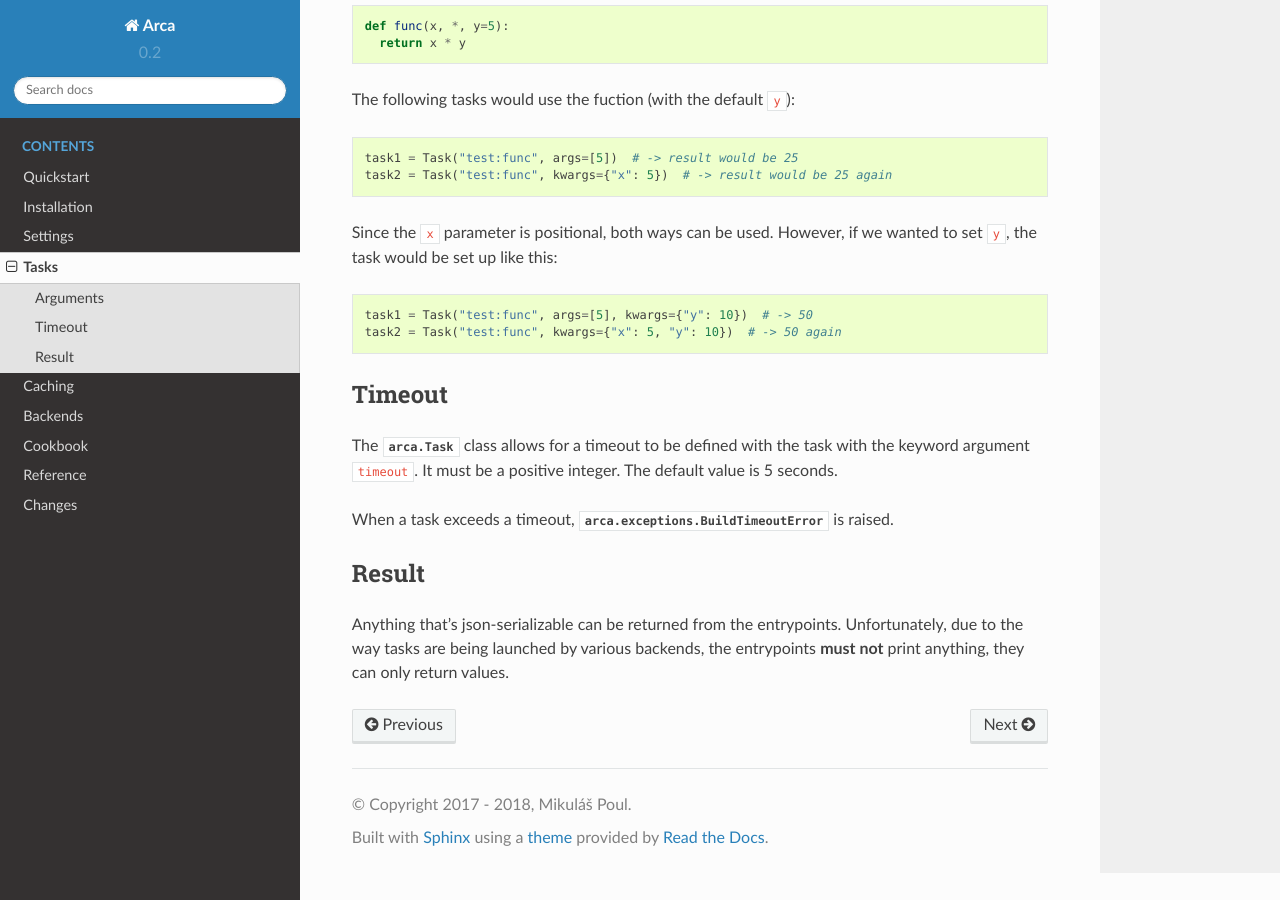
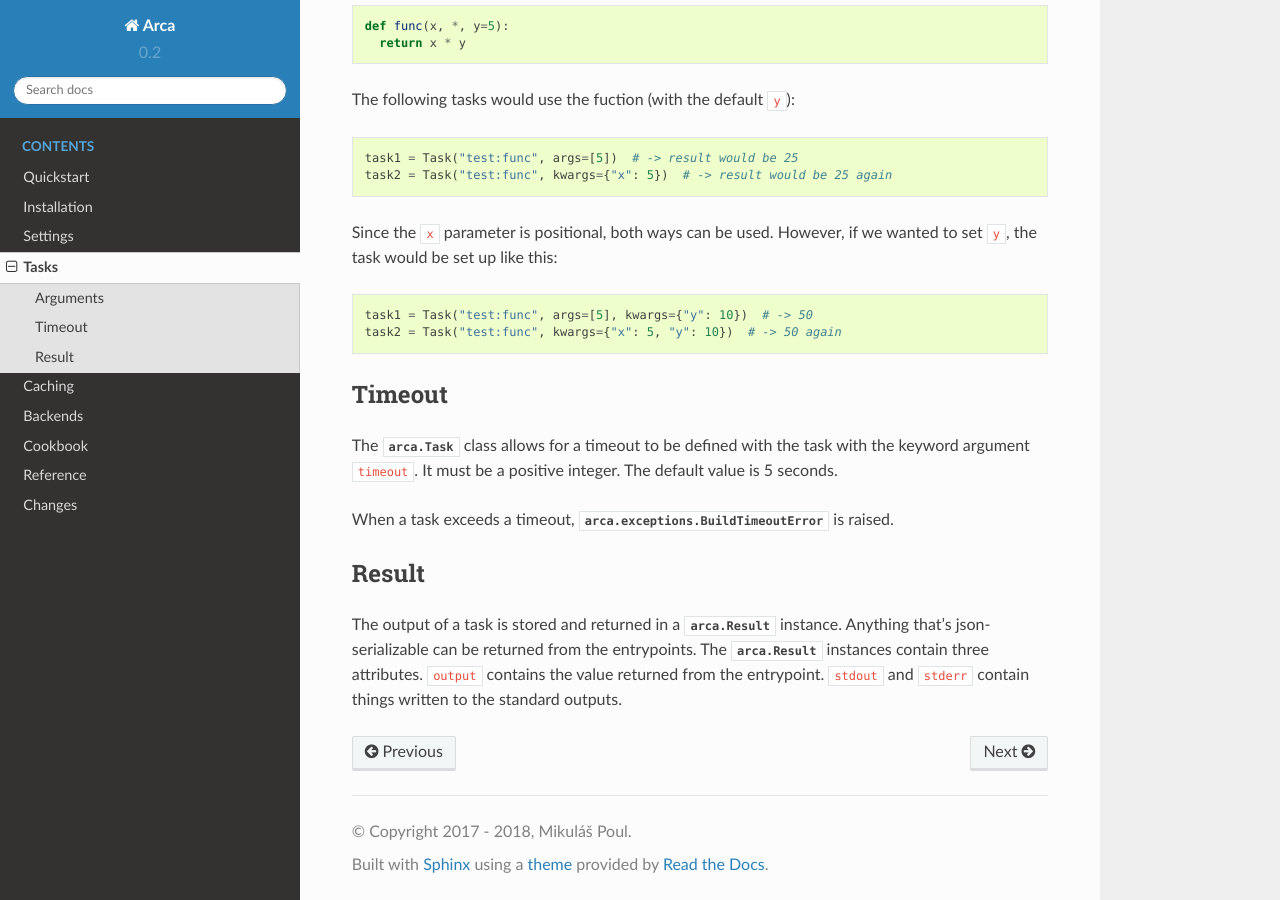
Before and after one commit to pyvec/arca, a Sphinx documentation site: the page built from docs/tasks.rst, in a window 1280 px wide and 900 px high, scrolled down 928 px. Built offline with Sphinx 7.4.7 and the Read the Docs theme 2.0.0, drawn with Linux system fonts in a browser that asks for light colours.

Commit message:
Redirecting stdout and stderr in runner when executing the callables

```diff
--- a/README.rst
+++ b/README.rst
@@ -100,8 +100,8 @@ To call the function using Arca, the following example would do so:
   print(result.output)
 
 The code would print ``Hello World!``.
-``result`` would be a ``arca.Result`` instance which currently only has one attribute,
-``output``, with the output of the function call.
+``result`` would be a ``arca.Result`` instance. ``arca.Result`` has three attributes,
+``output`` with the return value of the function call, ``stdout`` and ``stderr`` contain things printed to the standard outputs.
 If the task fails, ``arca.exceptions.BuildError`` would be raised.
 
 By default, the `Current Environment Backend <https://arca.readthedocs.io/en/latest/backends.html#current-environment>`_ is used to run tasks,
--- a/docs/quickstart.rst
+++ b/docs/quickstart.rst
@@ -40,8 +40,9 @@ To call the function using Arca, the following example would do so:
   print(result.output)
 
 The code would print ``Hello World!``.
-``result`` would be a :class:`Result <arca.Result>` instance which currently only has one attribute,
-``output``, with the output of the function call.
+
+``result`` would be a :class:`Result <arca.Result>` instance. :class:`Result <arca.Result>` has three attributes,
+``output`` with the return value of the function call, ``stdout`` and ``stderr`` contain things printed to the standard outputs.
 If the task fails, :class:`arca.exceptions.BuildError` would be raised.
 
 By default, the :ref:`Current Environment Backend <backends_cur>` is used to run tasks,
--- a/docs/tasks.rst
+++ b/docs/tasks.rst
@@ -72,6 +72,8 @@ When a task exceeds a timeout, :class:`arca.exceptions.BuildTimeoutError` is rai
 Result
 ------
 
+The output of a task is stored and returned in a :class:`arca.Result` instance.
 Anything that's json-serializable can be returned from the entrypoints.
-Unfortunately, due to the way tasks are being launched by various backends, the entrypoints **must not** print anything,
-they can only return values.
+The :class:`arca.Result` instances contain three attributes.
+``output`` contains the value returned from the entrypoint.
+``stdout`` and ``stderr`` contain things written to the standard outputs.
```
Also changed, not shown: 4 other files.
